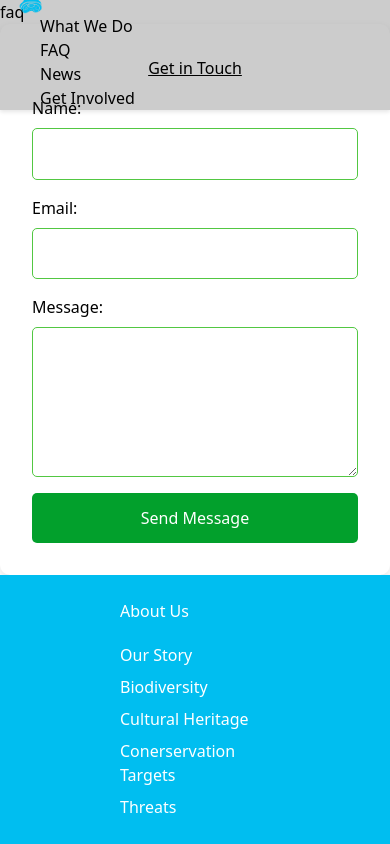
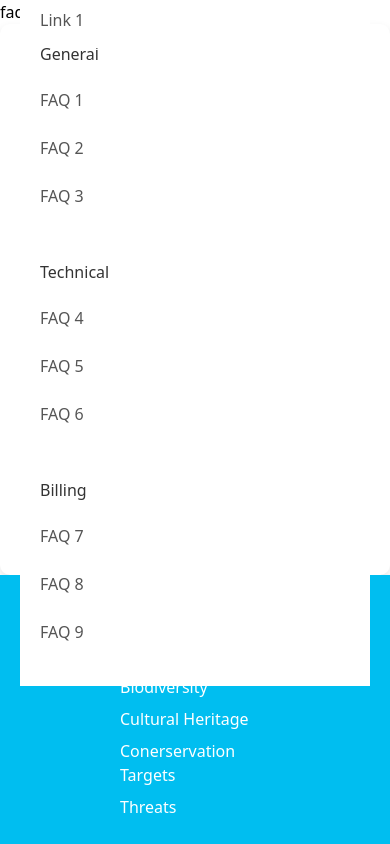
Before and after one commit to Totsylol/Belize-Maya-Forest-Trust, a React (Create React App) app in the folder AppArch/frontend/BMFT/: page /FAQ in a window 390 px wide. Shown: the top 844 px of the page. Built offline with nearby package versions, Linux system fonts and the light colour scheme.

Commit message:
nav adjust

```diff
--- a/AppArch/frontend/BMFT/src/components/GeneralFeatures/Nav.js
+++ b/AppArch/frontend/BMFT/src/components/GeneralFeatures/Nav.js
@@ -1,21 +1,34 @@
-import React from 'react';
-import styles from "../styles/nav.module.css";
+import React, { useEffect, useState } from 'react';
+import styles from '../styles/nav.module.css';
 import logo from '../assets/logo.png';
 
-const Nav = ({ isVisible }) => {
+const Nav = ({ isVisible, currentPage }) => {
+    const [isScrolled, setIsScrolled] = useState(false);
+
+    useEffect(() => {
+        const handleScroll = () => {
+            setIsScrolled(window.scrollY > 0);
+        };
+
+        window.addEventListener('scroll', handleScroll);
+
+        return () => window.removeEventListener('scroll', handleScroll);
+    }, []);
+
     if (!isVisible) return null;
 
     return (
-        <div>
-            <nav className={styles.nav}>
+        <nav className={`${styles.nav} ${isScrolled ? styles.scrolled : ''}`}>
             <ul className={styles.navList}>
                 <li className={`${styles.navItem} ${styles.logoItem}`}>
-                        <a href='/' className={styles.navLink}>
+                    <a href='/' className={`${styles.navLink} ${currentPage === 'home' ? styles.active : ''} ${isScrolled ? styles.scrolled : ''}`}>
                         <img className={styles.logo} src={logo} alt="Logo" />
                     </a>
                 </li>
                 <li className={`${styles.navItem} ${styles.dropdown}`}>
-                        <a href='/WhatWeDo' className={styles.navLink}>What We Do</a>
+                    <a href='/WhatWeDo' className={`${styles.navLink} ${currentPage === 'whatwedo' ? styles.active : ''} ${isScrolled ? styles.scrolled : ''}`}>
+                        What We Do
+                    </a>
                     <div className={styles.dropdownContent}>
                         <div className={styles.row}>
                             <div className={styles.column}>
@@ -40,7 +53,9 @@ const Nav = ({ isVisible }) => {
                     </div>
                 </li>
                 <li className={`${styles.navItem} ${styles.dropdown}`}>
-                        <a href='/FAQ' className={styles.navLink}>FAQ</a>
+                    <a href='/FAQ' className={`${styles.navLink} ${currentPage === 'faq' ? styles.active : ''} ${isScrolled ? styles.scrolled : ''}`}>
+                        FAQ
+                    </a>
                     <div className={styles.dropdownContent}>
                         <div className={styles.row}>
                             <div className={styles.column}>
@@ -64,61 +79,19 @@ const Nav = ({ isVisible }) => {
                         </div>
                     </div>
                 </li>
-                    <li className={`${styles.navItem} ${styles.dropdown}`}>
-                        <a href='/News' className={styles.navLink}>News</a>
-                        <div className={styles.dropdownContent}>
-                            <div className={styles.row}>
-                                <div className={styles.column}>
-                                    <h3>Latest</h3>
-                                    <a href="#">News 1</a>
-                                    <a href="#">News 2</a>
-                                    <a href="#">News 3</a>
-                                </div>
-                                <div className={styles.column}>
-                                    <h3>Archive</h3>
-                                    <a href="#">News 4</a>
-                                    <a href="#">News 5</a>
-                                    <a href="#">News 6</a>
-                                </div>
-                                <div className={styles.column}>
-                                    <h3>Press</h3>
-                                    <a href="#">News 7</a>
-                                    <a href="#">News 8</a>
-                                    <a href="#">News 9</a>
-                                </div>
-                            </div>
-                        </div>
+                <li className={`${styles.navItem}`}>
+                    <a href='/News' className={`${styles.navLink} ${currentPage === 'news' ? styles.active : ''} ${isScrolled ? styles.scrolled : ''}`}>
+                        News
+                    </a>
                 </li>
-                    <li className={`${styles.navItem} ${styles.dropdown}`}>
-                        <a href='/GetInvolved' className={styles.navLink}>Get Involved</a>
-                        <div className={styles.dropdownContent}>
-                            <div className={styles.row}>
-                                <div className={styles.column}>
-                                    <h3>Volunteer</h3>
-                                    <a href="#">Get Involved 1</a>
-                                    <a href="#">Get Involved 2</a>
-                                    <a href="#">Get Involved 3</a>
-                                </div>
-                                <div className={styles.column}>
-                                    <h3>Donate</h3>
-                                    <a href="#">Get Involved 4</a>
-                                    <a href="#">Get Involved 5</a>
-                                    <a href="#">Get Involved 6</a>
-                                </div>
-                                <div className={styles.column}>
-                                    <h3>Events</h3>
-                                    <a href="#">Get Involved 7</a>
-                                    <a href="#">Get Involved 8</a>
-                                    <a href="#">Get Involved 9</a>
-                                </div>
-                            </div>
-                        </div>
+                <li className={`${styles.navItem}`}>
+                    <a href='/GetInvolved' className={`${styles.navLink} ${currentPage === 'getinvolved' ? styles.active : ''} ${isScrolled ? styles.scrolled : ''}`}>
+                        Get Involved
+                    </a>
                 </li>
             </ul>
         </nav>
-        </div>
     );
-
-}
+};
 
 export default Nav;
--- a/AppArch/frontend/BMFT/src/components/styles/nav.module.css
+++ b/AppArch/frontend/BMFT/src/components/styles/nav.module.css
@@ -16,12 +16,19 @@
 }
 
 .nav {
-    background-color: rgba(0, 0, 0, 0.2);
+    background-color: transparent;
     position: fixed;
     top: 0;
     width: 100%;
+    height: 80px;
     z-index: 1000;
-    box-shadow: 0 2px 4px rgba(0,0,0,0.1);
+    box-shadow: none;
+    transition: background-color 0.3s ease, box-shadow 0.3s ease;
+}
+
+.nav.scrolled {
+    background-color: white;
+    box-shadow: 0 2px 4px rgba(0, 0, 0, 0.1);
 }
 
 .navList {
@@ -29,10 +36,9 @@
     display: flex;
     justify-content: flex-end;
     align-items: center;
-    height: 13vh;
+    height: 100%;
     padding: 0 20px;
 }
-
 
 .navItem {
     position: relative;
@@ -44,45 +50,54 @@
     margin-left: -3vh;
 }
 
-/* Navbar links */
 .navLink {
     height: 100%;
-    padding: 0 20px;
+    padding: 0 40px;
     font-size: 16px;
     text-decoration: none;
     display: flex;
     align-items: center;
-    color: black;
+    color: white;
     cursor: pointer;
     transition: color 0.3s ease;
 }
 
-.navLink:hover {
-    color: grey;
+.navLink.scrolled {
+    color: black;
 }
 
-/* Mega Menu Styles */
+.navLink.active {
+    color: blue;
+}
+
+.dropdown {
+    position: relative;
+}
+
 .dropdownContent {
-    display: none;
-    position: fixed;
-    top: 13vh; /* Just below the navbar */
-    left: 50%; /* Center horizontally */
-    transform: translateX(-50%); /* Center the content relative to the viewport */
-    width: 100vw; /* Full width of the viewport */
-    background-color: rgba(0, 0, 0, 0.2);
-    box-shadow: 0px 8px 16px rgba(0,0,0,0.2);
-    padding: 20px 0;
+    display: flex;
+    flex-direction: column;
+    position: absolute;
+    top: 100%;
+    left: 0;
+    width: 100%;
+    max-height: 0;
+    overflow: hidden;
+    background-color: white;
+    box-shadow: 0px 8px 16px rgba(0, 0, 0, 0.2);
+    padding: 0;
+    transition: max-height 0.4s ease-out, padding 0.4s ease-out;
     z-index: 999;
 }
 
 .dropdown:hover .dropdownContent {
-    display: flex; /* Use flexbox for layout */
-    justify-content: space-around;
+    max-height: 600px;
+    padding: 20px 0;
 }
 
 .row {
     display: flex;
-    justify-content: space-around;
+    flex-direction: column;
     max-width: 1200px;
     margin: 0 auto;
     padding: 0 20px;
@@ -90,7 +105,6 @@
 }
 
 .column {
-    flex: 1;
     padding: 0 20px;
 }
 
@@ -101,7 +115,7 @@
 
 .column a {
     color: #555;
-    padding: 8px 0;
+    padding: 12px 0;
     text-decoration: none;
     display: block;
     transition: background-color 0.3s ease;
@@ -111,14 +125,12 @@
     background-color: rgba(0, 0, 0, 0.1);
 }
 
-/* Animation for logo */
 @keyframes scaleUpDown {
     0% { transform: scale(1); }
     50% { transform: scale(0.8); }
     100% { transform: scale(1); }
 }
 
-/* Responsive Design */
 @media screen and (max-width: 992px) {
     .row {
         flex-wrap: wrap;
@@ -143,6 +155,7 @@
     .dropdownContent {
         position: static;
         width: 100%;
+        max-height: none;
         box-shadow: none;
     }
 
```
Lines whose indentation alone changed are shown as unchanged.
